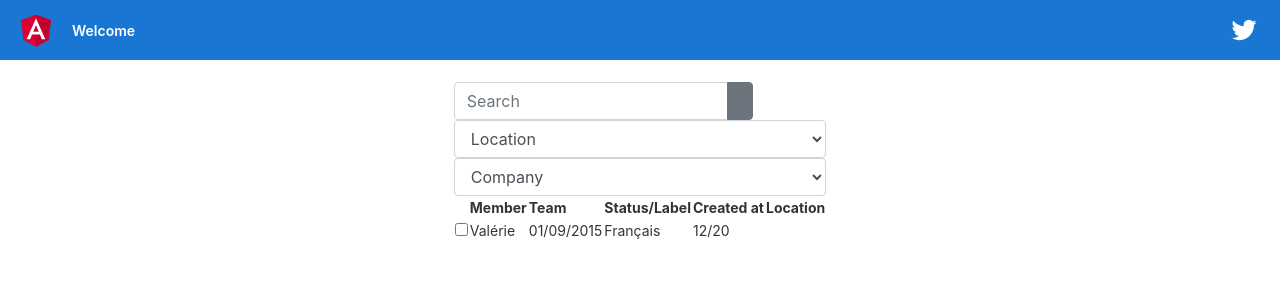
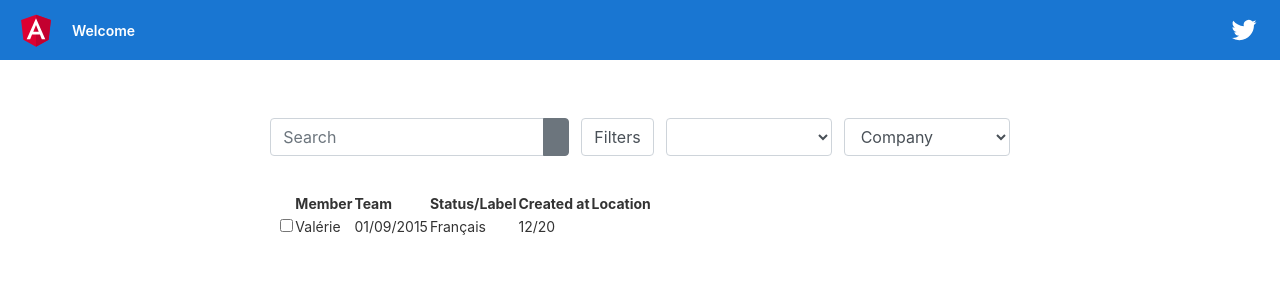
Before and after one commit to aandonova/CompanyManagementSystem, an Angular app: page /member in a window 1280 px wide. Shown: the top 300 px of the page. Built offline with nearby package versions, Linux system fonts and the light colour scheme.

Commit message:
new stuff in Member page

```diff
--- a/src/app/app.component.ts
+++ b/src/app/app.component.ts
@@ -5,5 +5,5 @@ import { Component } from '@angular/core';
   styleUrls: ['./app.component.css']
 })
 export class AppComponent {
-  title = 'offi';
+  title = 'ComponentManagerSystem';
 }
--- a/src/app/member/member.component.css
+++ b/src/app/member/member.component.css
@@ -0,0 +1,20 @@
+.row.status-filter > * {
+    margin: 30px 0;
+    padding: 6px;
+}
+
+.btn-filter {
+    display: block;
+    /* width: 100%; */
+    height: calc(1.5em + .75rem + 2px);
+    padding: .375rem .75rem;
+    font-size: 1rem;
+    font-weight: 400;
+    line-height: 1.5;
+    color: #495057;
+    background-color: #fff;
+    background-clip: padding-box;
+    border: 1px solid #ced4da;
+    border-radius: .25rem;
+    transition: border-color .15s ease-in-out,box-shadow .15s ease-in-out;
+}
--- a/src/app/member/member.component.html
+++ b/src/app/member/member.component.html
@@ -4,17 +4,23 @@
     <div class="row">
 </div>
 </div>
+<div class="row status-filter">
 	<form class="form-inline">
 		<div class="input-group">
 			<input type="text" class="form-control" placeholder="Search">
 			<div class="input-group-append">
-          <button type="button" class="btn btn-secondary"><i class="fa fa-search"></i></button>
+				<i class="fa fa-search"></i>
+				<button type="button" class="btn btn-secondary"></button>
 			</div>
 		</div>
 	</form>
-  <div id="toolbar">
+	<div class="">
+		<button type="button" class="btn btn-filter">Filters</button>
+	</div>
+
+	<div id="toolbar" >
 			<select class="form-control">
-				<option value="">Location </option>
+					<option value=""placeholder="Location"> </option>
 					<option value="all">Export All</option>
 					<option value="selected">Export Selected</option>
 			</select>
@@ -25,6 +31,7 @@
 		<option value="all">Export All</option>
 		<option value="selected">Export Selected</option>
 	</select>
+	</div>
 </div>
 
 <table id="table"
@@ -56,3 +63,5 @@
 	</tbody>
 </table>
 </div>
+
+<router-outlet></router-outlet>
```
Lines whose indentation alone changed are shown as unchanged.
